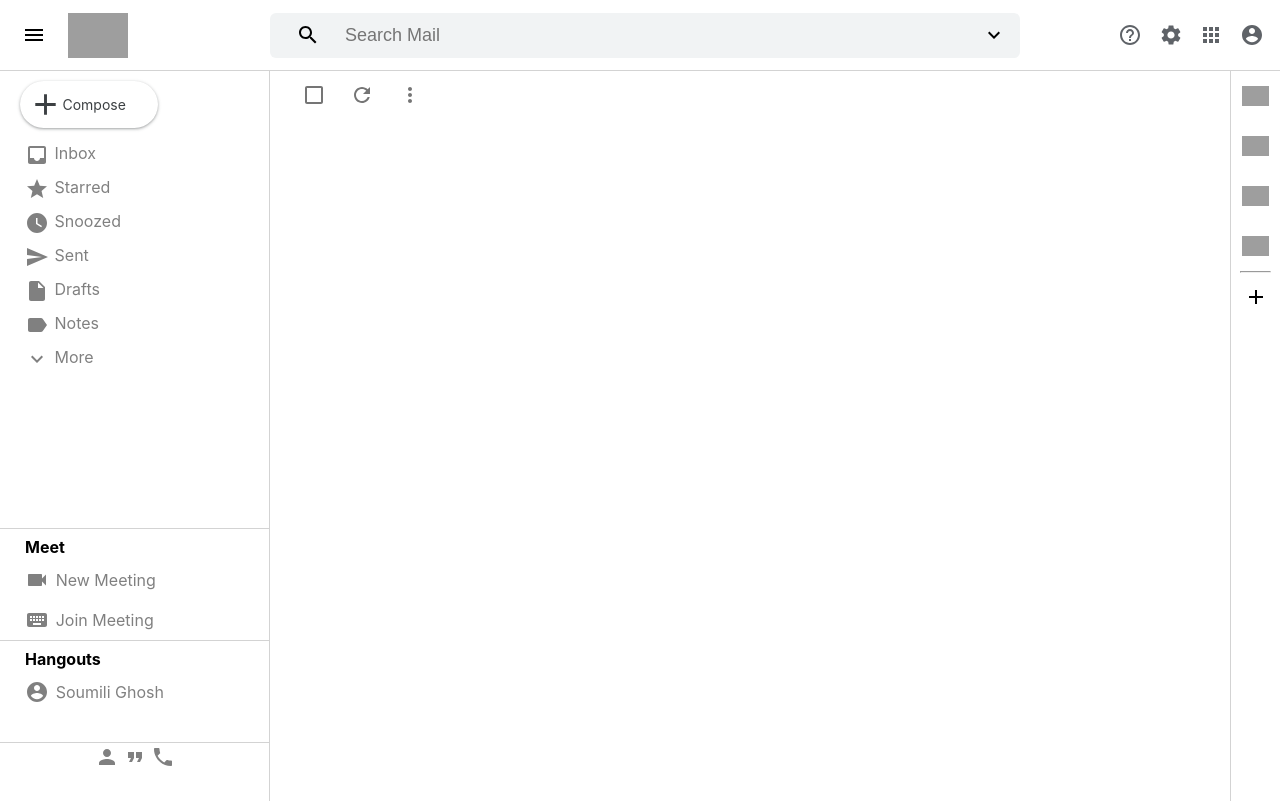
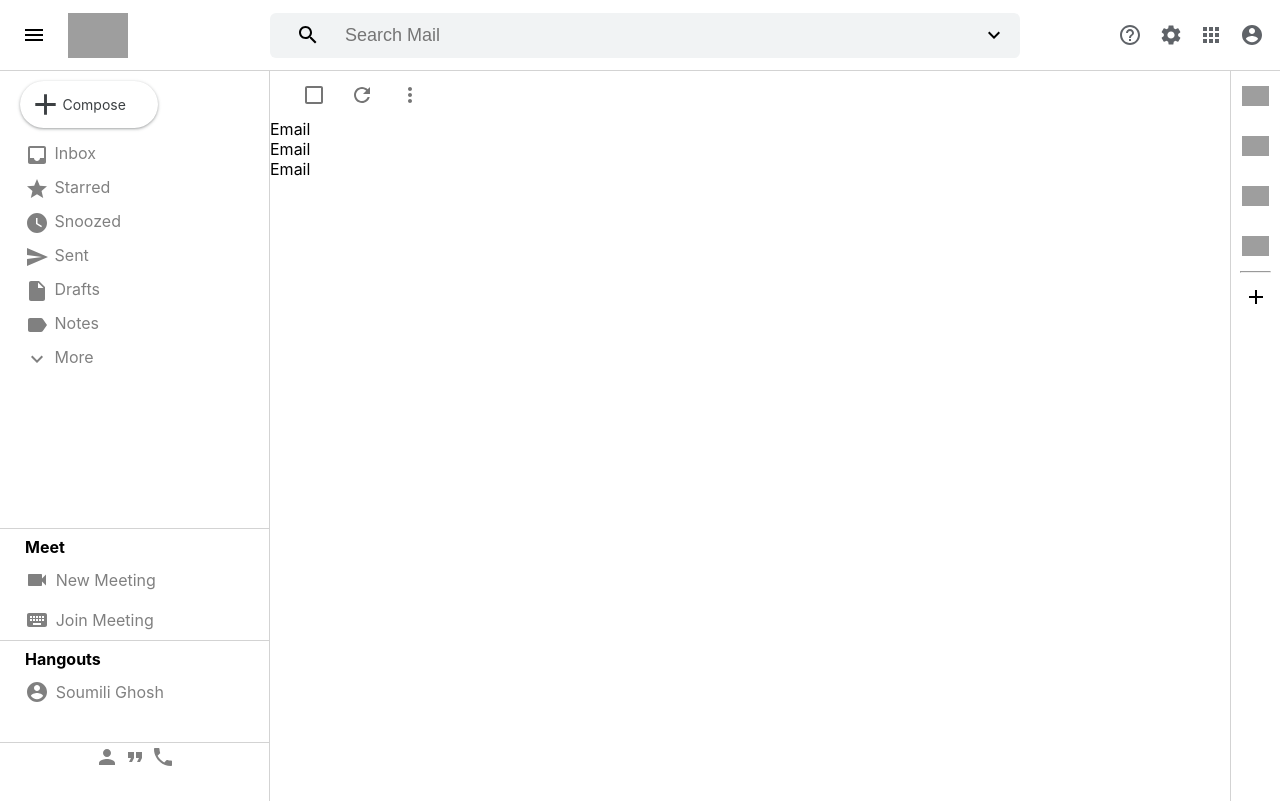
Before and after one commit to Soumili-Ghosh3/gmail-clone, a React (Create React App) app: page / in a window 1280 px wide. Built offline with nearby package versions, Linux system fonts and the light colour scheme; grey boxes are pictures that could not be loaded.

Commit message:
Changes made

```diff
--- /dev/null
+++ b/src/components/emailItem/EmailItem.js
@@ -0,0 +1,12 @@
+import React from 'react'
+import styled from 'styled-components'
+
+function EmailItem() {
+    return (
+        <div>
+            Email
+        </div>
+    )
+}
+
+export default EmailItem
--- a/src/components/layout/EmailsView.js
+++ b/src/components/layout/EmailsView.js
@@ -4,6 +4,8 @@ import CheckBoxOutlineBlankIcon from '@material-ui/icons/CheckBoxOutlineBlank';
 import RefreshIcon from '@material-ui/icons/Refresh';
 import MoreVertIcon from '@material-ui/icons/MoreVert';
 import IconButton from '@material-ui/core/IconButton';
+import { emailData } from '../../temp/EmailData'
+import EmailItem from '../emailItem/EmailItem'
 
 function EmailsView() {
     return (
@@ -23,7 +25,18 @@ function EmailsView() {
             </TopWrapper>
 
             <EmailsContainer>
-
+                {
+                    emailData.map(({starred, from, subject, message, received, read}) => (
+                        <EmailItem
+                            starred={starred}
+                            from={from}
+                            subject={subject}
+                            message={message}
+                            received={received}
+                            read={read}
+                        />
+                    ))
+                }
             </EmailsContainer>
         </Wrapper>
     )
--- a/src/components/layout/Sidebar.js
+++ b/src/components/layout/Sidebar.js
@@ -6,6 +6,7 @@ import VideocamIcon from '@material-ui/icons/Videocam';
 import KeyboardIcon from '@material-ui/icons/Keyboard';
 import AccountCircleIcon from '@material-ui/icons/AccountCircle';
 import { bottomIcons } from '../../data/BottomIconsData'
+
 function Sidebar() {
     return (
         <Wrapper>
--- a/src/temp/EmailData.js
+++ b/src/temp/EmailData.js
@@ -2,22 +2,25 @@ export const emailData  = [
     {
         starred: true,
         from: 'Google',
+        subject: 'Google Cloud Program',
         message: 'Congratulations!!!!!',
         received: '10:30',
         read: 'true'
-    }
+    },
 
     {
         starred: false,
         from: 'Jasmine',
+        subject: 'Lets catch up',
         message: 'Yooo Broo',
         received: '21:12',
         read: 'false'
-    }
+    },
 
     {
         starred: false,
         from: 'David',
+        subject: 'Hello',
         message: 'What are u doing?',
         received: '17:50',
         read: 'true'
```
